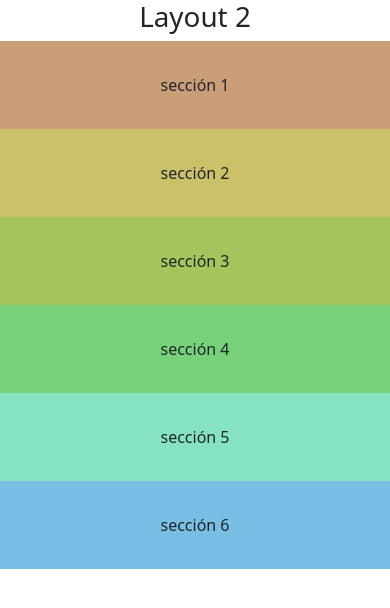
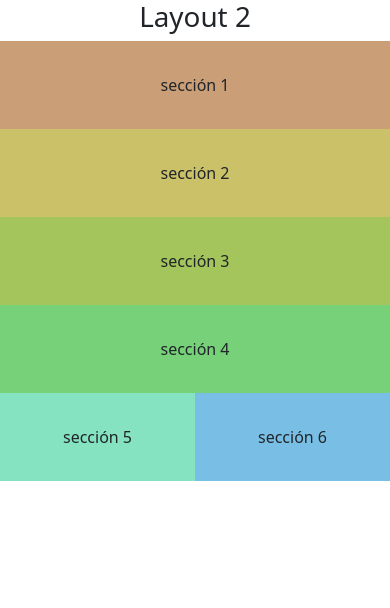
Before and after one commit to Anaabellaa/plataformas-moviles-entregas, a plain HTML site: page tp-6/layout-2.html in a window 390 px wide. Drawn offline with nearby package versions, Linux system fonts and the light colour scheme.

Commit message:
Update layout-2.html

```diff
--- a/tp-6/layout-2.html
+++ b/tp-6/layout-2.html
@@ -34,10 +34,10 @@
             <div class="col-12 col-md-4 col-lg-4">
                 <div class="content s4">sección 4</div>
             </div>
-            <div class="col-12 col-md-6 col-lg-6">
+            <div class="col-6 col-md-6 col-lg-6">
                 <div class="content s5">sección 5</div>
             </div>
-            <div class="col-12 col-md-6 col-lg-6">
+            <div class="col-6 col-md-6 col-lg-6">
                 <div class="content s6">sección 6</div>
             </div>
         </div>
```
